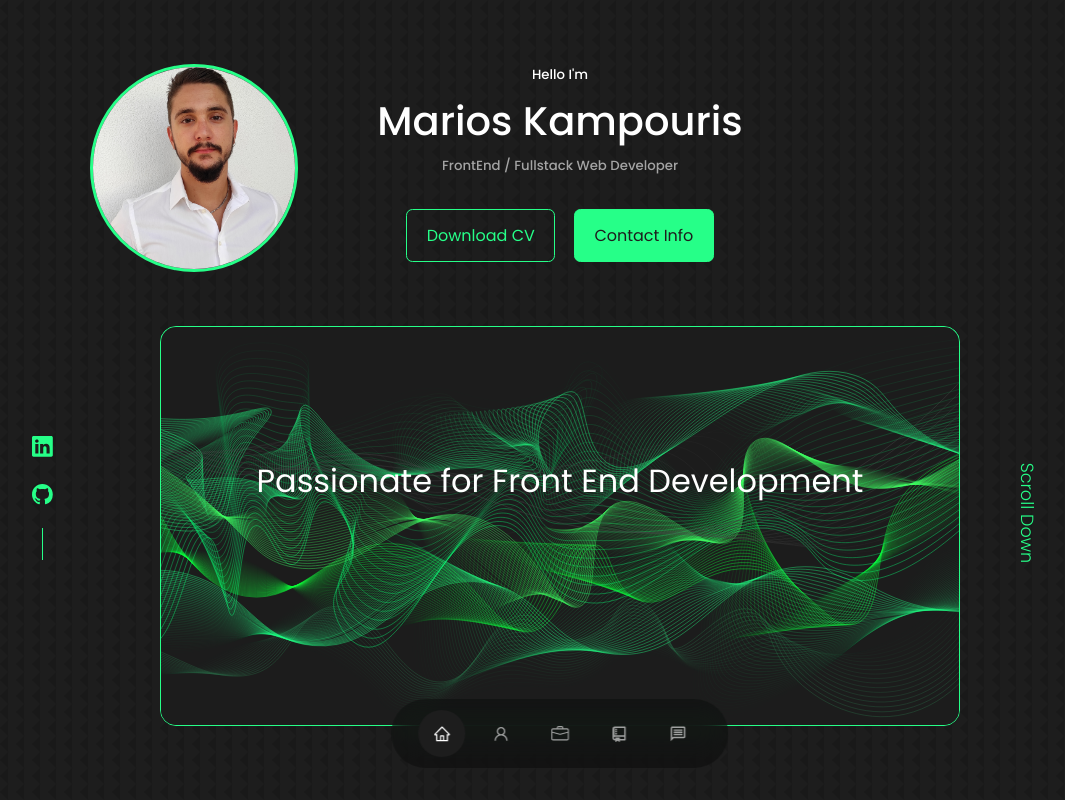
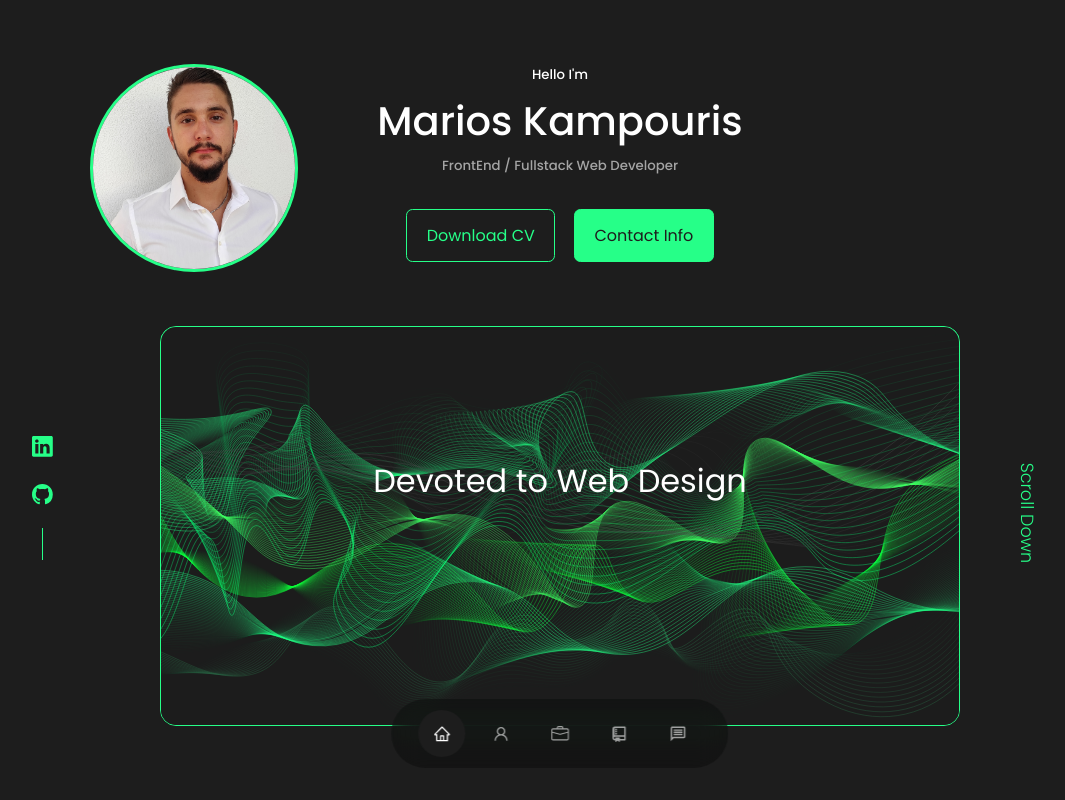
Before and after one commit to MariosKampouris/portfolioProject, a React (Create React App) app: page / in a window 1280 px wide. Shown: the top 800 px of the page, without its empty margins (80-1145 px from the left). Built offline with nearby package versions, Linux system fonts and the light colour scheme.

Commit message:
Added more animations / Removed background tiles

```diff
--- a/src/components/about/about.css
+++ b/src/components/about/about.css
@@ -25,6 +25,8 @@
     animation-timing-function: ease;
     animation-duration: 1s;
     animation-fill-mode: forwards;
+    animation-timeline: view();
+    animation-range: entry;
 }
 
 
--- a/src/components/contact/contact.css
+++ b/src/components/contact/contact.css
@@ -1,3 +1,16 @@
+@media (prefers-reduced-motion: no-preference){
+    /* animations */
+    @keyframes fade-in{
+        from {scale: 0.8; opacity: 0;}
+        to {scale: 1; opacity: 1;}
+    }
+
+    @keyframes slide-in{
+        from {transform: translateX(500px);}
+        to {transform: translateX(0);}
+    }
+}
+
 .container.contact__container {
     width : 58%;
     display: grid;
@@ -18,6 +31,12 @@
     text-align: center;
     border: 1px solid transparent;
     transition: var(--transition);
+    opacity: 0;
+    animation-name: fade-in;
+    animation-timing-function: linear;
+    animation-fill-mode: forwards;
+    animation-timeline: view();
+    animation-range: entry;
 }
 
 .contact__option:hover {
@@ -51,6 +70,11 @@ input, textarea {
     border: 2px solid var(--color-primary-variant);
     resize: none;
     color: var(--color-white);
+    animation-name: slide-in;
+    animation-timing-function: linear;
+    animation-fill-mode: forwards;
+    animation-timeline: view();
+    animation-range: entry;
 }
 
 /* ===================== MEDIA QUERIES (MEDIUM DEVICES) ========================= */
--- a/src/components/header/Header.jsx
+++ b/src/components/header/Header.jsx
@@ -35,7 +35,7 @@ function Header() {
           <img src={ME2} alt="me"/>
         </div>
         <div className='header_inside_animation_container'>
-          <text className='header_animation_text'>Passionate for Front End Development</text>
+          <text className='header_animation_text'>Devoted to Web Design</text>
         </div>
 
 
--- a/src/index.css
+++ b/src/index.css
@@ -38,7 +38,7 @@ body{
     background: var(--color-bg);
     color: var(--color-white);
     line-height: 1.7;
-    background-image: url(../src/assets/bg-texture.png);
+    /* background-image: url(../src/assets/bg-texture.png); */
 }
 
 /* ========================= GENERAL STYLES =============================== */
```
